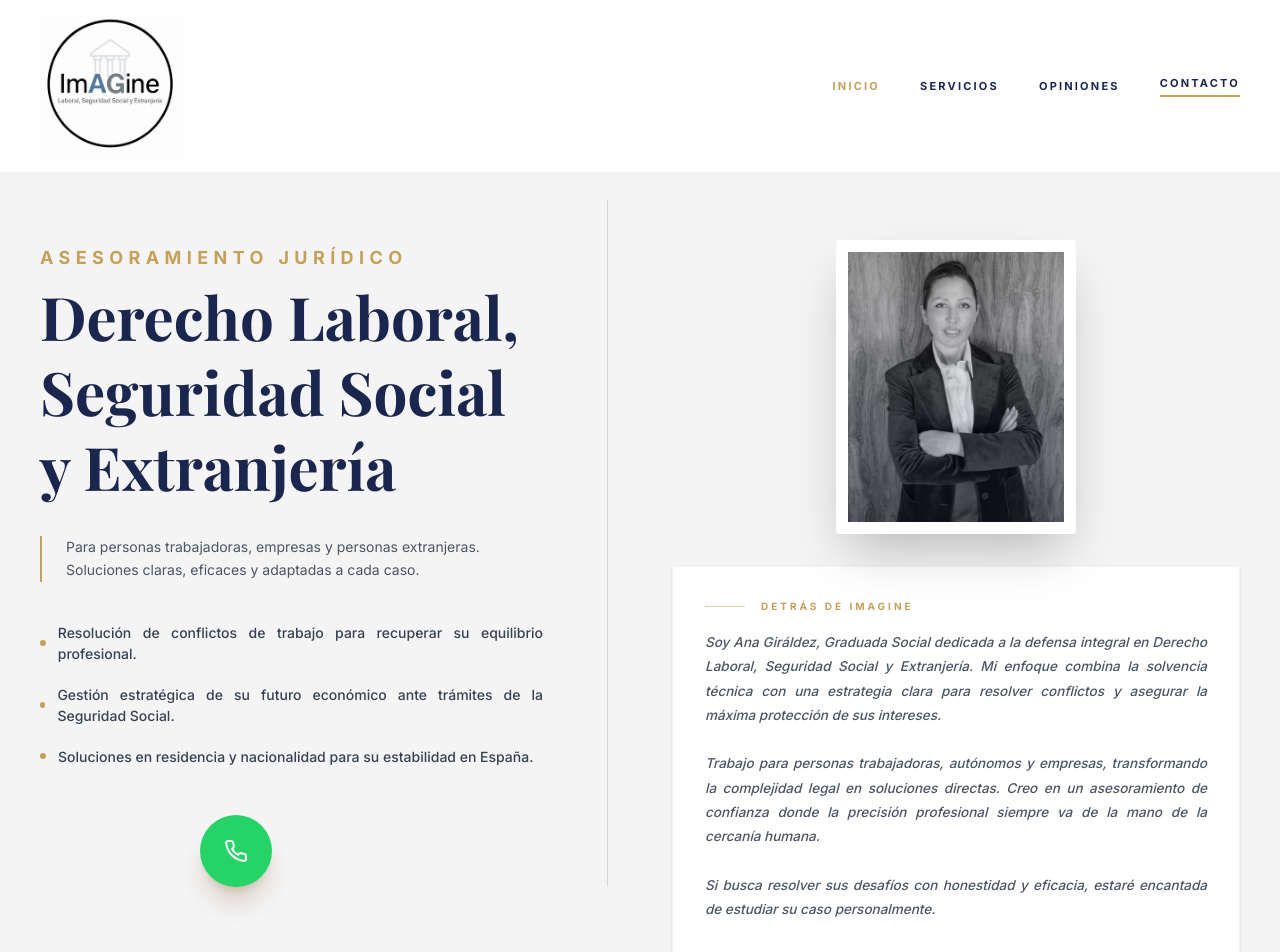
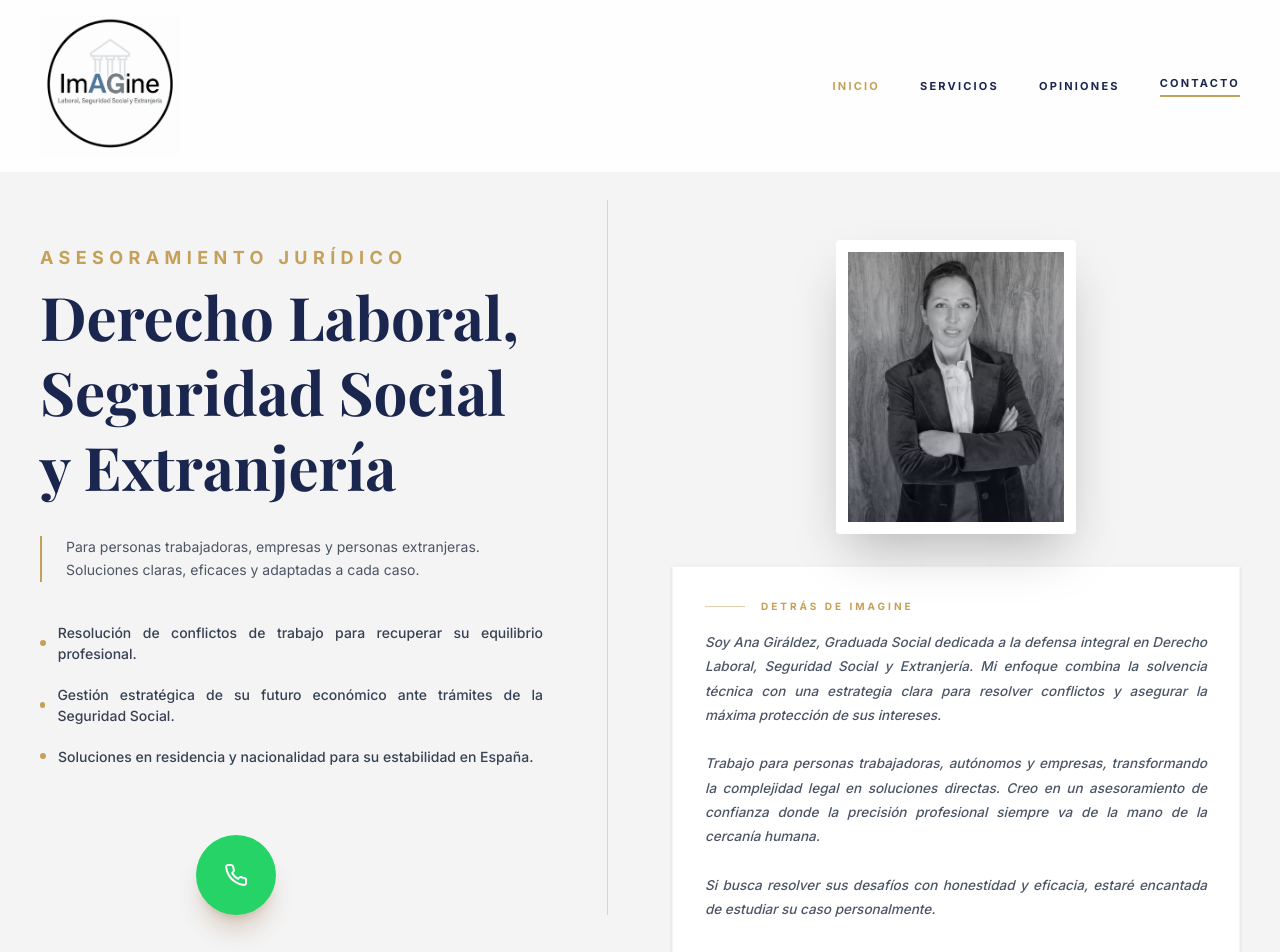
Before and after one commit to Anagiraldez/imagine-asesoria-vigo, a React (Vite) app: page / in a window 1280 px wide. Shown: the top 952 px of the page. Built offline with nearby package versions, Linux system fonts and the light colour scheme; a web font is replaced by a local one.

Commit message:
cambio whats app

```diff
--- a/src/App.tsx
+++ b/src/App.tsx
@@ -119,7 +119,7 @@ export default function App() {
                 target="_blank"
                 rel="noopener noreferrer"
                 aria-label="Enviar WhatsApp"
-                className="rounded-full items-center justify-center ml-40  bg-[#25D366]  p-6 text-white shadow-xl shadow-yellow-900/20 transition-all hover:bg-[#B8860B] hover:shadow-2xl active:scale-95"
+                className="rounded-full items-center justify-center ml-39 mt-5 mb-0  bg-[#25D366]  p-7 text-white shadow-xl shadow-yellow-900/20 transition-all hover:bg-[#B8860B] hover:shadow-2xl active:scale-95"
               >
                 <svg
                   xmlns="http://www.w3.org/2000/svg"
```
